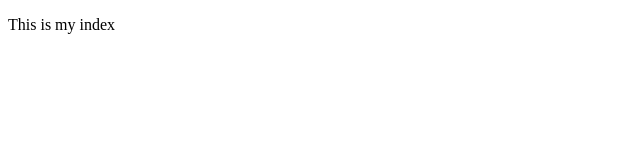
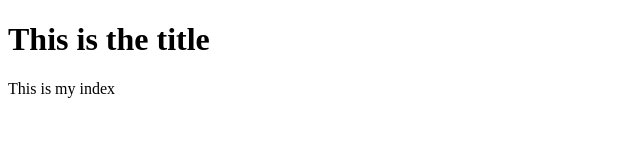
Before and after one commit to icgodmem/my-repository, a plain HTML site: page index.html in a window 1280 px wide. Shown: the whole page, without its empty margins (0-640 px from the left). Drawn offline with Linux system fonts and the light colour scheme.

Commit message:
index.html has been updated

```diff
--- a/index.html
+++ b/index.html
@@ -2,9 +2,10 @@
 <!DOCTYPE html>
 <html>
 <head>
-	<title></title>
+	<title>Test index</title>
 </head>
 <body>
+	<h1>This is the title</h1>
 	<p>This is my index</p>
 
 </body>
```
